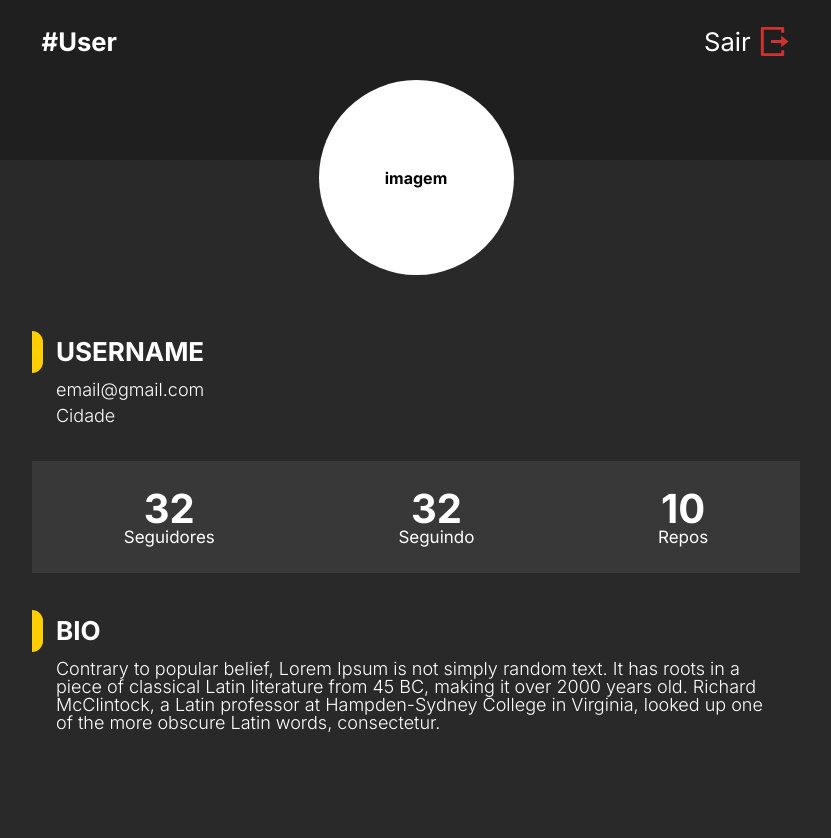
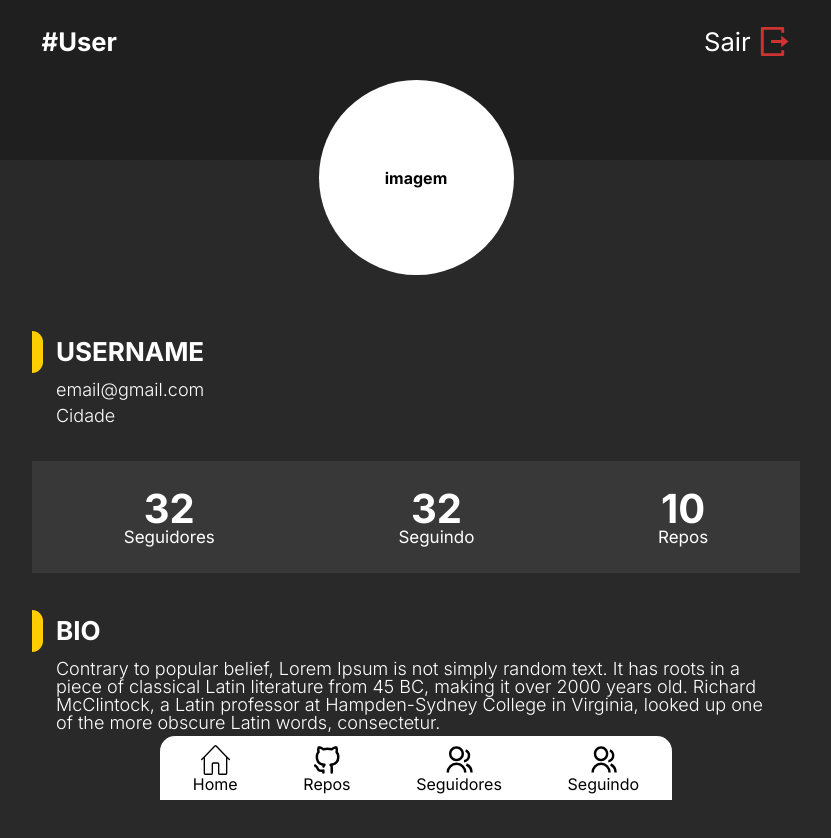
Before and after one commit to RenanPaixao/Github-App, a JavaScript app: page / in a window 1280 px wide. Shown: the top 838 px of the page, without its empty margins (224-1055 px from the left). Before the commit the page ends 800 px from the top, so only its background shows below. Built offline with nearby package versions, Linux system fonts and the light colour scheme; the HTML template or start-up script is replaced by a standard one.

Commit message:
refactor: deixando menu bar fixed

```diff
--- a/src/components/Container/style.js
+++ b/src/components/Container/style.js
@@ -2,8 +2,10 @@ import styled from 'styled-components';
 
 const ContentPageWrapperStyle = styled.section`
   margin-top: 2rem;
+  padding-bottom: 4rem;
 
   @media (min-width: 800px) {
+    padding-bottom: 4.5rem;
     margin: 2rem 20% 0;
   }
 `;
--- a/src/components/MenuBar/style.js
+++ b/src/components/MenuBar/style.js
@@ -5,6 +5,8 @@ const Container = styled.ul`
   height: 5.5rem;
 
   display: flex;
+  position: fixed;
+  bottom: 0;
   justify-content: space-around;
   align-items: center;
   border-radius: 15px 15px 0 0;
@@ -13,10 +15,11 @@ const Container = styled.ul`
   color: var(--black);
 
   @media (min-width: 800px) {
-    width: 80%;
     height: 4rem;
+    width: 40%;
 
-    margin: 0 auto;
+    left: 50%;
+    transform: translateX(-50%);
   }
 
   li {
--- a/src/pages/Following/index.js
+++ b/src/pages/Following/index.js
@@ -3,9 +3,11 @@ import Follow from '../../components/Follow/index';
 
 function Following() {
   return (
-    <ContentPageWrapper>
-      <Follow />
-    </ContentPageWrapper>
+    <>
+      <ContentPageWrapper>
+        <Follow />
+      </ContentPageWrapper>
+    </>
   );
 }
 
--- a/src/pages/Home/style.js
+++ b/src/pages/Home/style.js
@@ -7,8 +7,10 @@ export const Container = styled.div`
   color: var(--white);
 `;
 export const ContentWrapper = styled.div`
+  padding-bottom: 4rem;
   @media (min-width: 800px) {
     margin: 0 20%;
+    padding-bottom: 4.5rem;
   }
 `;
 
--- a/src/routes.js
+++ b/src/routes.js
@@ -5,7 +5,7 @@ import Repositories from './pages/Repositories';
 import Followers from './pages/Followers';
 import Following from './pages/Following';
 import NotFound from './pages/NotFound';
-
+import MenuBar from './components/MenuBar/index';
 import NavegationTop from './components/NavegationTop/index';
 
 function Routes() {
@@ -17,15 +17,19 @@ function Routes() {
         </Route>
         <Route path="/" exact>
           <Home />
+          <MenuBar />
         </Route>
         <Route path="/repositories" exact>
           <Repositories />
+          <MenuBar />
         </Route>
         <Route path="/followers" exact>
           <Followers />
+          <MenuBar />
         </Route>
         <Route path="/following" exact>
           <Following />
+          <MenuBar />
         </Route>
         <Route path="*">
           <NotFound />
```
